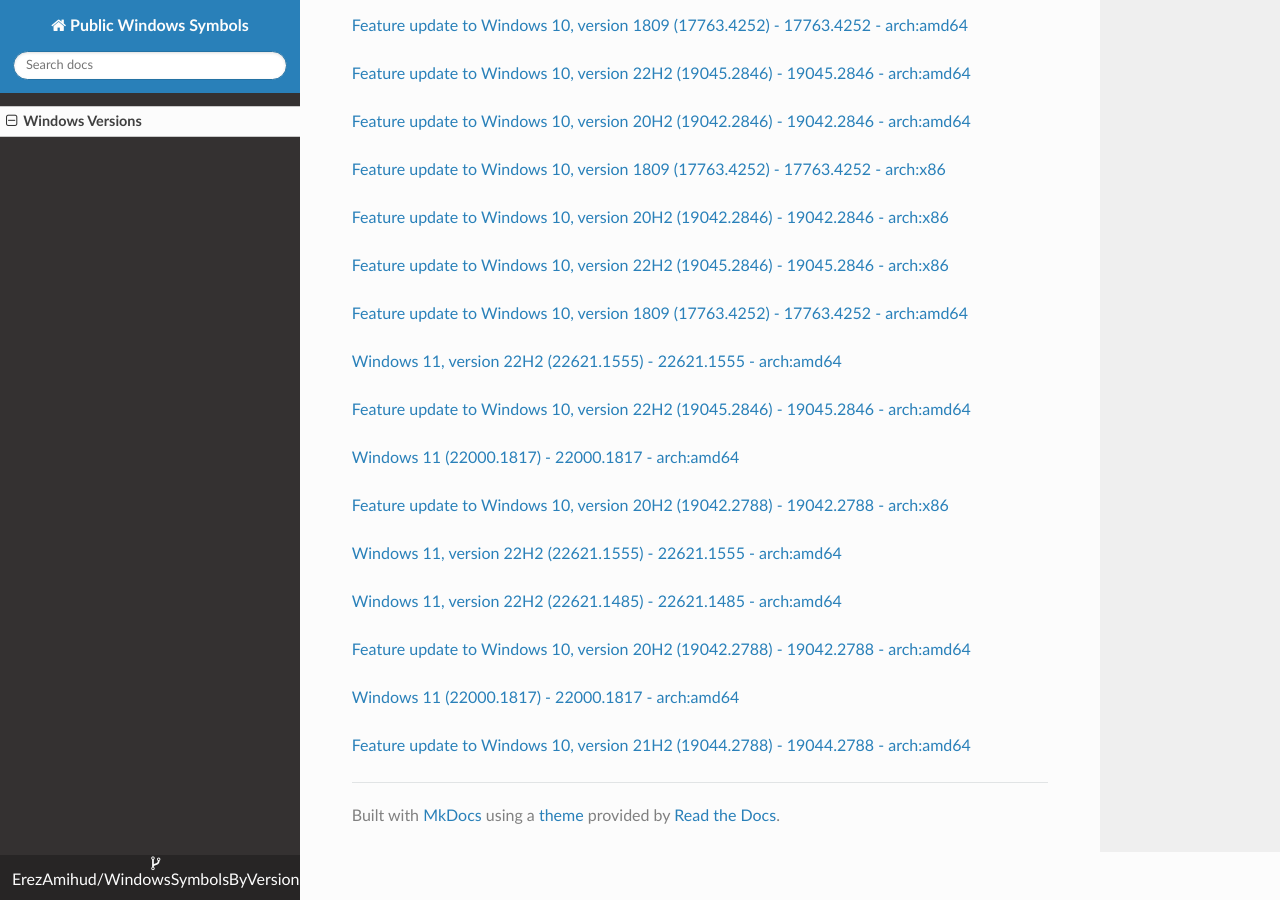
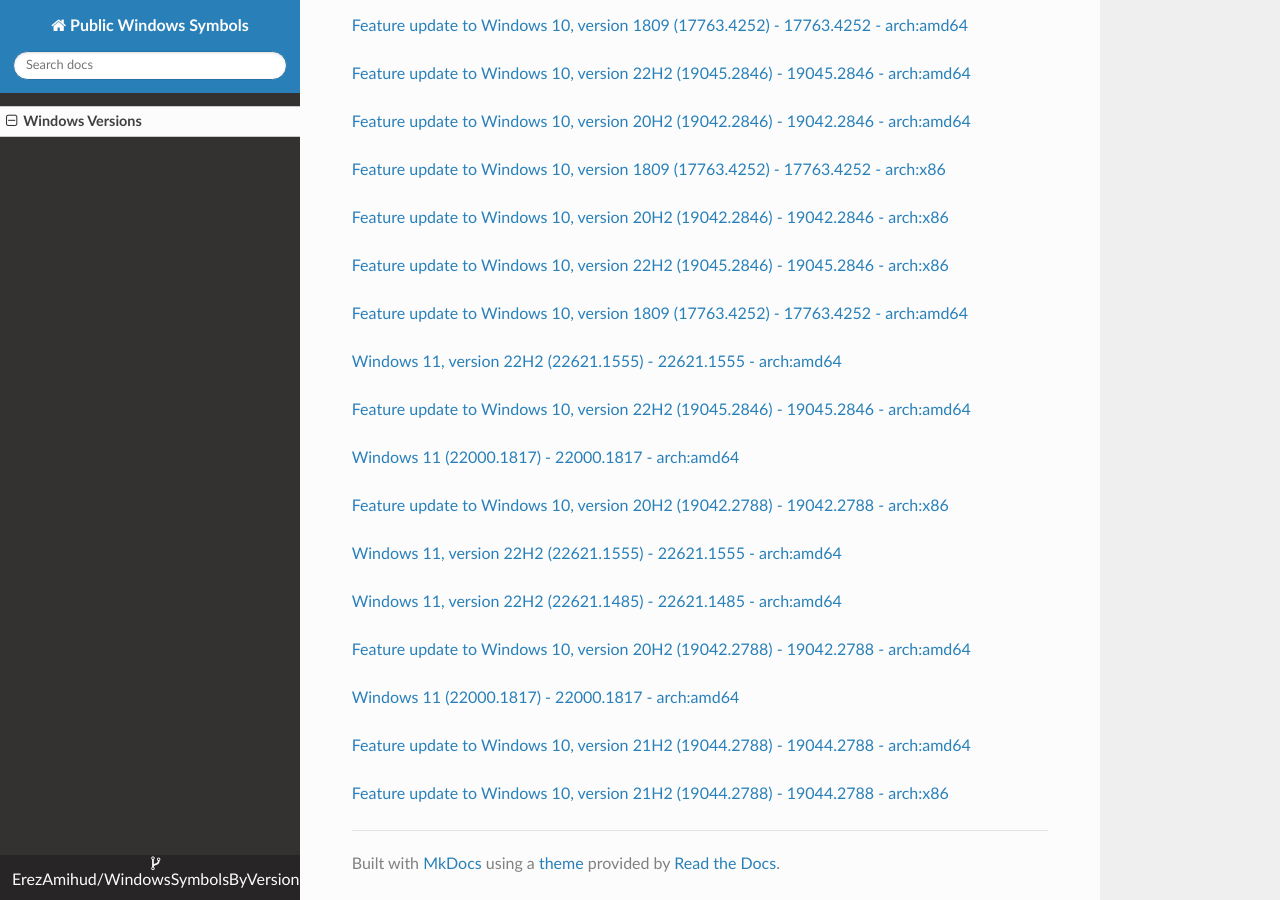
Before and after one commit to ErezAmihud/WindowsSymbolsByVersion, an MkDocs documentation site: the page built from docs/index.md, in a window 1280 px wide and 900 px high, scrolled down 34541 px. Built offline with MkDocs 1.6.1, drawn with Linux system fonts in a browser that asks for light colours; nearby versions of some CDN libraries.

Commit message:
Automated commit, add manifest for 194cf4e0-be0c-4a4d-85eb-bb7b3ec5339a

```diff
--- a/docs/index.md
+++ b/docs/index.md
@@ -1999,3 +1999,6 @@
 
 
 [Feature update to Windows 10, version 21H2 (19044.2788) - 19044.2788 - arch:amd64](https://github.com/ErezAmihud/WindowsSymbolsByVersion/blob/main/manifests/957cd04e-4e29-48f2-a582-710867c22b4a.manifest)
+
+
+[Feature update to Windows 10, version 21H2 (19044.2788) - 19044.2788 - arch:x86](https://github.com/ErezAmihud/WindowsSymbolsByVersion/blob/main/manifests/194cf4e0-be0c-4a4d-85eb-bb7b3ec5339a.manifest)
```
Also changed, not shown: process_builds.json (+1 -1 lines), 1 other file.
